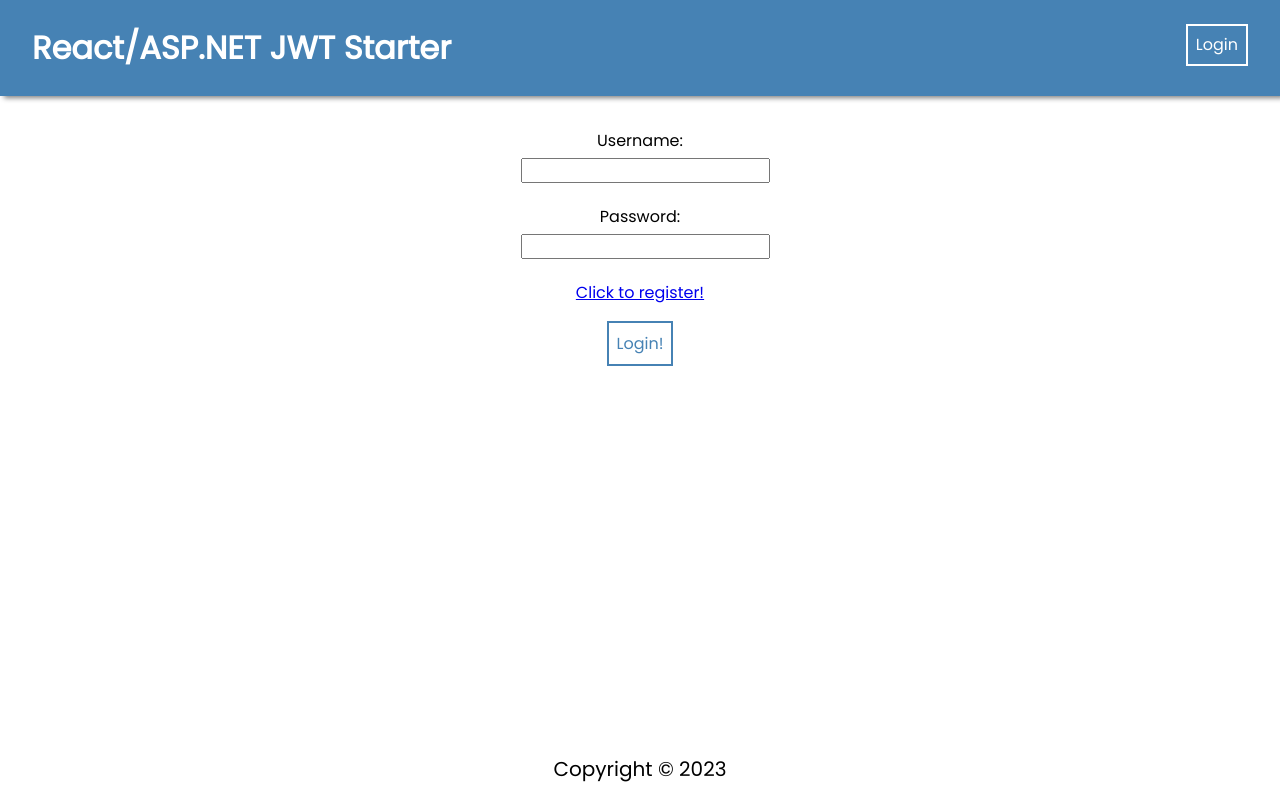
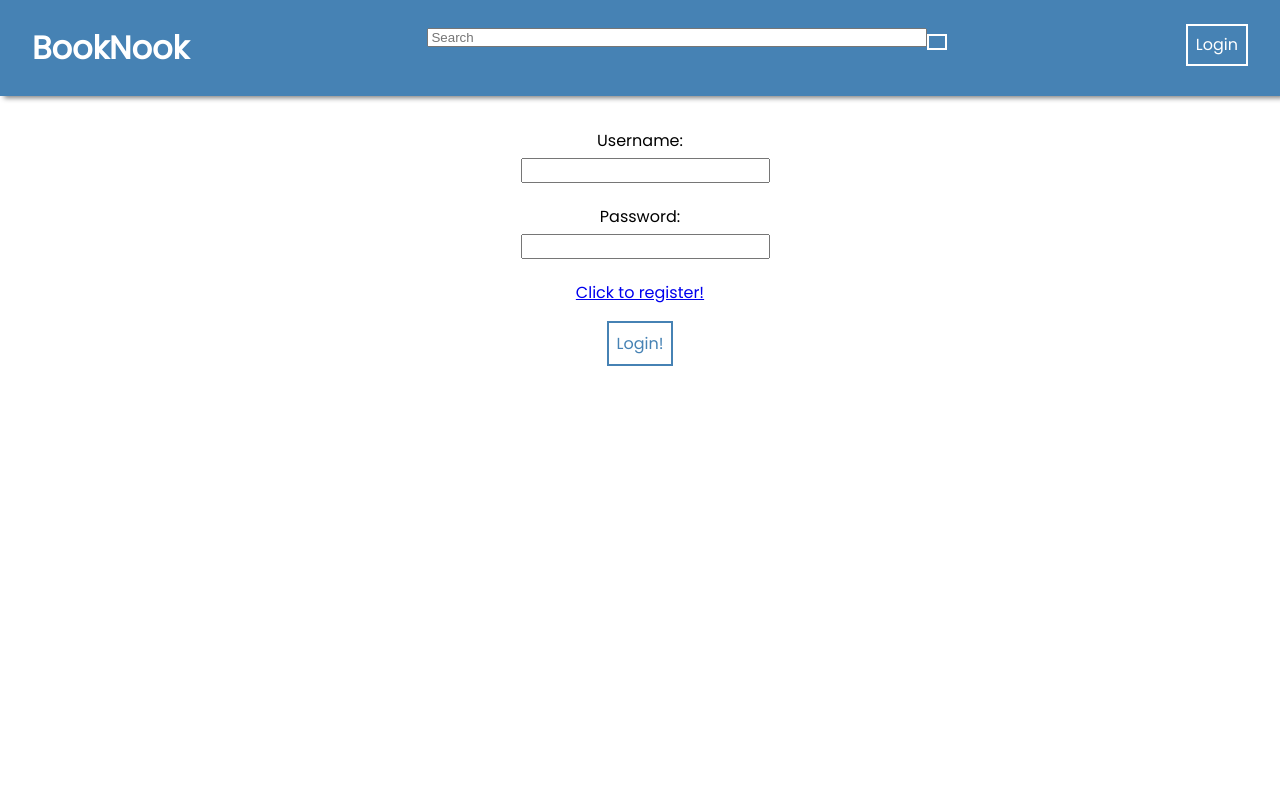
Before and after one commit to SXEscalante/ReactJWTFrontend, a React (Create React App) app: page /login in a window 1280 px wide. Built offline with nearby package versions, Linux system fonts and the light colour scheme.

Commit message:
Added hero to home page

```diff
--- a/public/index.html
+++ b/public/index.html
@@ -24,7 +24,7 @@
       work correctly both with client-side routing and a non-root public URL.
       Learn how to configure a non-root public URL by running `npm run build`.
     -->
-    <title>React App</title>
+    <title>BookNook</title>
   </head>
   <body>
     <noscript>You need to enable JavaScript to run this app.</noscript>
--- a/src/App.js
+++ b/src/App.js
@@ -19,18 +19,14 @@ function App() {
     <div>
       <Navbar />
       <Routes>
-        <Route
-          path="/"
-          element={
+        <Route path="/" element={
             <PrivateRoute>
               <HomePage />
             </PrivateRoute>
-          }
-        />
+          }/>
         <Route path="/register" element={<RegisterPage />} />
         <Route path="/login" element={<LoginPage />} />
       </Routes>
-      <Footer />
     </div>
   );
 }
--- a/src/components/NavBar/NavBar.css
+++ b/src/components/NavBar/NavBar.css
@@ -33,3 +33,8 @@ li {
   cursor: pointer;
   font-size: 2rem;
 }
+
+.search-bar{
+  width: 500px;
+  padding:0px 2px;
+}
--- a/src/components/NavBar/NavBar.jsx
+++ b/src/components/NavBar/NavBar.jsx
@@ -1,20 +1,41 @@
-import React from "react";
+import React, { useState } from "react";
 import { useContext } from "react";
 import { useNavigate, Link } from "react-router-dom";
 import AuthContext from "../../context/AuthContext";
+import axios from "axios";
 import "./NavBar.css";
 
 const Navbar = () => {
   const { logoutUser, user } = useContext(AuthContext);
   const navigate = useNavigate();
+  const [search, setSearch] = useState("");
+
+  const handleSearch = async (e) => {
+    e.preventDefault();
+
+    try {
+      const responce = await axios.get(`https://www.googleapis.com/books/v1/volumes?q=${search}`)
+      if (responce.status === 200){
+        console.log(responce.data)
+        setSearch('')
+      }
+    } catch (error) {
+      console.log("Error searching for search term:", error)
+    }
+  }
+
   return (
     <div className="navBar">
       <ul>
         <li className="brand">
           <Link to="/" style={{ textDecoration: "none", color: "white" }}>
-            <b>React/ASP.NET JWT Starter</b>
+            <b>BookNook</b>
           </Link>
         </li>
+        <form onSubmit={handleSearch}>
+          <input className="search-bar" placeholder="Search" type="text" value={search} onChange={(e) => setSearch(e.target.value)}/>
+          <button type="submit"></button>
+        </form>
         <li>
           {user ? (
             <button onClick={logoutUser}>Logout</button>
--- /dev/null
+++ b/src/pages/HomePage/HomePage.css
@@ -0,0 +1,7 @@
+.hero{
+    background-image: url(/src/Images/emil-widlund-xrbbXIXAWY0-unsplash.jpg);
+    background-size: cover;
+    background-repeat: no-repeat;
+    height: 35vh;
+    width: 100%;
+}
--- a/src/pages/HomePage/HomePage.js
+++ b/src/pages/HomePage/HomePage.js
@@ -1,42 +1,22 @@
+import './HomePage.css'
+
 import React from "react";
 import { useEffect, useState } from "react";
 import useAuth from "../../hooks/useAuth";
 
 import axios from "axios";
+import Navbar from "../../components/NavBar/NavBar";
 
 const HomePage = () => {
   // The "user" value from this Hook contains user information (id, userName, email) from the decoded token
   // The "token" value is the JWT token sent from the backend that you will send back in the header of any request requiring authentication
   const [user, token] = useAuth();
-  const [cars, setCars] = useState([]);
 
-  useEffect(() => {
-    fetchCars();
-  }, [token]);
 
-  const fetchCars = async () => {
-    try {
-      let response = await axios.get("https://localhost:5001/api/cars/myCars", {
-        headers: {
-          Authorization: "Bearer " + token,
-        },
-      });
-      setCars(response.data);
-    } catch (error) {
-      console.log(error.response.data);
-    }
-  };
 
   return (
-    <div className="container">
-      {console.log(user)}
-      <h1>Home Page for {user.userName}!</h1>
-      {cars &&
-        cars.map((car) => (
-          <p key={car.id}>
-            {car.year} {car.model} {car.make}
-          </p>
-        ))}
+    <div className="hero">
+
     </div>
   );
 };
```
Also changed, not shown: 1 other file (tests, documents, lock files or other folders).
